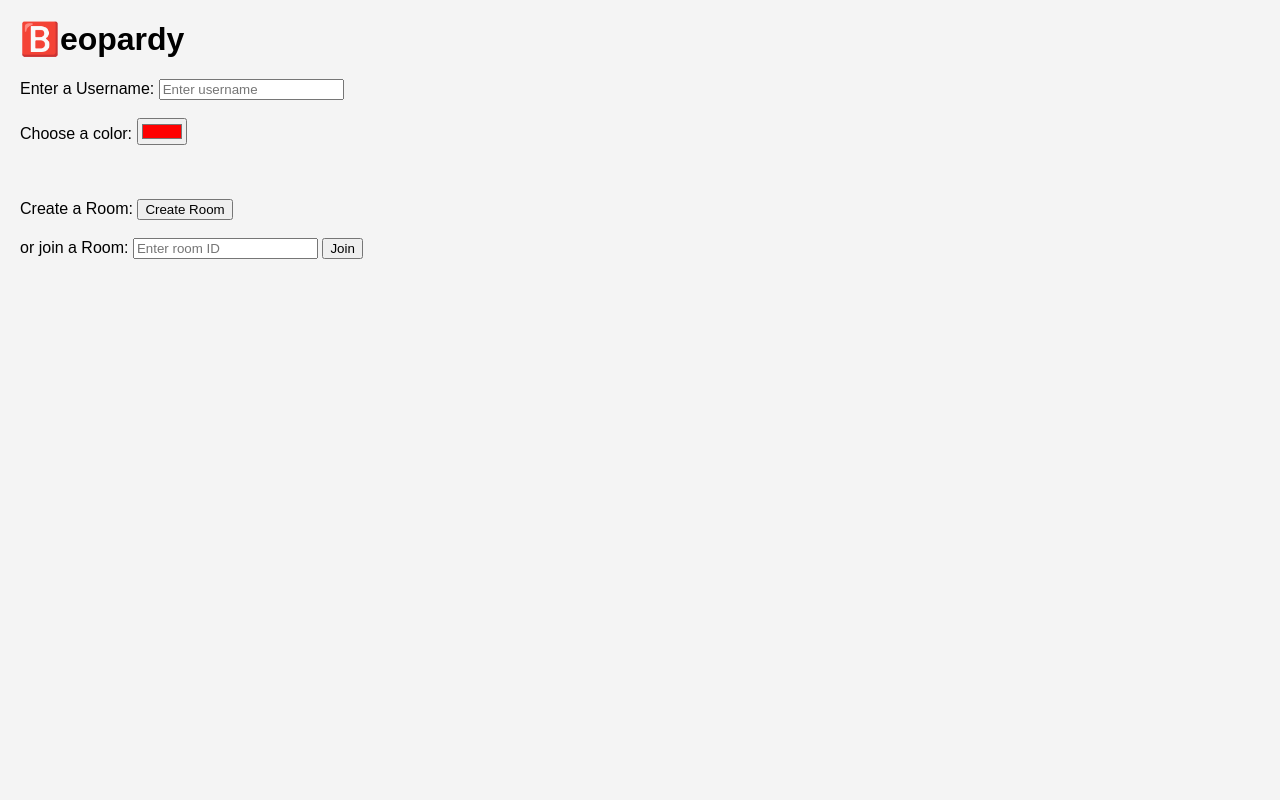
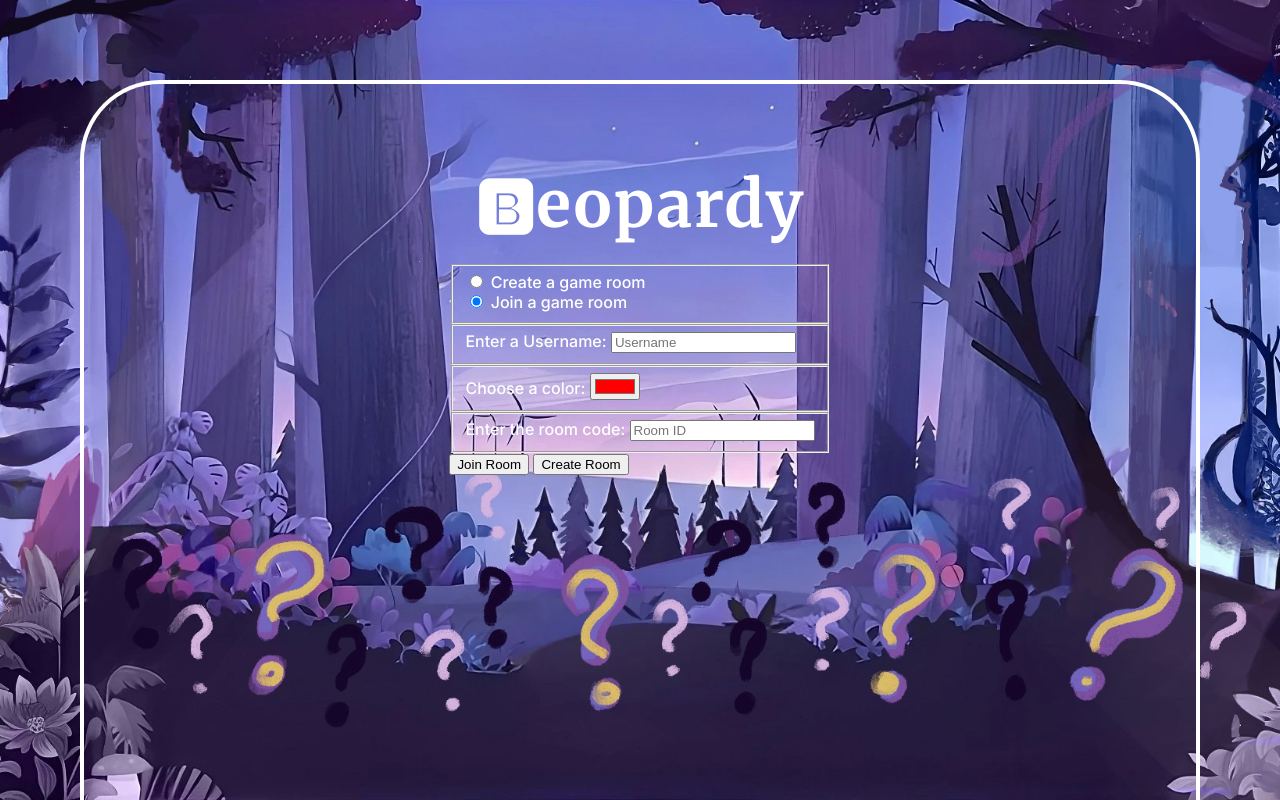
Before and after one commit to So1ene/www.beopardy.app, a plain HTML site: page views/index.html in a window 1280 px wide. Drawn offline with Linux system fonts and the light colour scheme; no server answers.

Commit message:
redesign, wip

```diff
--- a/public/scripts.js
+++ b/public/scripts.js
@@ -115,8 +115,9 @@
         socket = new WebSocket(`${wsUrl}/start_web_socket`);
 
         socket.onopen = () => {
+          socket.send(JSON.stringify({ event: 'join-room', username, roomId, cursorColor }));
           document.getElementById("connecting").remove();
-          socket.send(JSON.stringify({ event: 'join-room', username, roomId, cursorColor }));
+          document.querySelector('main').classList.add('connected');
           document.getElementById("chatroom").classList.remove('hidden');
           document.getElementById("announceButton").classList.remove("hidden");
           displayRoomId(roomId);
--- a/public/styles.css
+++ b/public/styles.css
@@ -1,12 +1,5 @@
 .hidden {
   display: none;
-}
-
-body {
-  font-family: Arial, sans-serif;
-  margin: 0;
-  padding: 20px;
-  background-color: #f4f4f4;
 }
 
 .cursor-icon svg {
@@ -35,3 +28,89 @@ body {
 #chatForm button, #copyToClipboard {
   user-select: none;
 }
+
+.cursor-icon {
+  font-family: Arial, Helvetica, sans-serif;
+  font-size: 12px;
+  text-shadow: -1px -1px 1px #f4f4f4ee, 1px -1px 1px #f4f4f4ee, -1px 1px 1px #f4f4f4ee, 1px 1px 1px #f4f4f4ee;
+}
+
+.cursor-icon svg {
+  filter: drop-shadow(-1px -1px 1px #f4f4f4aa) drop-shadow(1px -1px 1px #f4f4f4aa) drop-shadow(-1px 1px 1px #f4f4f4aa) drop-shadow(1px 1px 1px #f4f4f4aa)
+}
+
+body {
+  margin: 0;
+  padding: 80px 80px 0 80px;
+  background: linear-gradient(0deg, rgba(2,0,36,1) 0%, rgba(143,144,236,1) 43%, rgba(143,144,236,1) 47%, rgba(206,166,243,1) 56%, rgba(100,96,239,1) 100%);
+  background-image: url("background.jpg");
+  background-repeat: no-repeat;
+  background-size: cover;
+  background-position: center top;
+  font-family: 'Inter', sans-serif;
+}
+
+main {
+  border-radius: 80px 80px 0 0;
+  border: 4px solid white;
+  border-bottom: 0;
+  box-sizing: border-box;
+  padding: 80px;
+  margin: 0;
+  min-height: calc(100vh - 80px);
+  color: white;
+}
+
+main.connected {
+  background-color: #f4f4f4;
+  border-color: #f4f4f4;
+  box-shadow: rgba(0, 0, 0, 0.35) 0px 5px 15px;
+  color: black;
+}
+
+main h1 {
+  margin: 0;
+  font-size: 64px;
+  text-align: center;
+  font-family: 'Merriweather', serif;
+  font-weight: 700;
+  letter-spacing: 2px;
+}
+
+#joinRoomForm {
+  max-width: fit-content;
+  margin: 0 auto;
+  margin-top: 20px;
+}
+
+@media (max-width: 1010px) {
+  body {
+    padding: 50px 50px 0 50px;
+  }
+
+  main {
+    border-radius: 50px 50px 0 0;
+    padding: 50px;
+    min-height: calc(100vh - 50px);
+  }
+
+  main h1 {
+    font-size: 50px;
+  }
+}
+
+@media (max-width: 600px), (max-height: 600px) {
+  body {
+    padding: 20px 20px 0 20px;
+  }
+
+  main {
+    border-radius: 20px 20px 0 0;
+    padding: 20px;
+    min-height: calc(100vh - 20px);
+  }
+
+  main h1 {
+    font-size: 40px;
+  }
+}
--- a/views/index.html
+++ b/views/index.html
@@ -9,25 +9,41 @@
     <link rel="canonical" href="https://beopardy.app/">
     <link rel="stylesheet" href="/styles.css">
     <link rel="shortcut icon" type="image/x-icon" href="/favicon.ico" />
+
+    <link rel="preconnect" href="https://fonts.googleapis.com">
+    <link rel="preconnect" href="https://fonts.gstatic.com" crossorigin>
+    <link href="https://fonts.googleapis.com/css2?family=Inter:wght@500&family=Merriweather:wght@700&display=swap" rel="stylesheet">
+
   </head>
   <body>
-    <h1>🅱️eopardy </h1>
+    <main>
+      <h1>🅱eopardy </h1>
       <div id="lobby">
         <form id="joinRoomForm">
-        Enter a Username: <input id="username" placeholder="Enter username" required />
-        <br>
-        <br>
+          <fieldset>
+              <div>
+                <input type="radio" name="joinOrCreate" id="create" value="create">
+                <label for="create">Create a game room</label>
+              </div>
+              <div>
+                <input type="radio" name="joinOrCreate" id="join" value="join" checked>
+                <label for="join">Join a game room</label>
+              </div>
+            </fieldset>
+          <fieldset>
+            <label for="username">Enter a Username:</label>
+            <input type="text" id="username" name="username" placeholder="Username" required />
+          </fieldset>
+          <fieldset>
             <label for="cursorColor">Choose a color:</label>
             <input type="color" id="cursorColor" name="cursorColor" value="#ff0000">
-        <br>
-        <br>
-        <br>
-        <br>
-        Create a Room: <button id="createRoomButton" type="button">Create Room</button>
-        <br>
-        <br>
-        or join a Room: <input id="joinRoomId" placeholder="Enter room ID" required />
-        <button type="submit">Join</button>
+          </fieldset>
+          <fieldset>
+            <label for="roomID">Enter the room code:</label>
+            <input type="text" id="roomID" name="roomID" placeholder="Room ID" required />
+          </fieldset>
+          <button type="submit">Join Room</button>
+          <button id="createRoomButton" type="button">Create Room</button>
         </form>
       </div>
       <div id="connecting" class="hidden">
@@ -52,6 +68,7 @@
           <div id="conversation"></div>
         </div>
       </div>
+    </main>
     <div id="cursors"></div>
     <script src="/scripts.js"></script>
   </body>
```
Also changed, not shown: public/background.jpg (added), 2 other files. Lines whose indentation alone changed are shown as unchanged.
